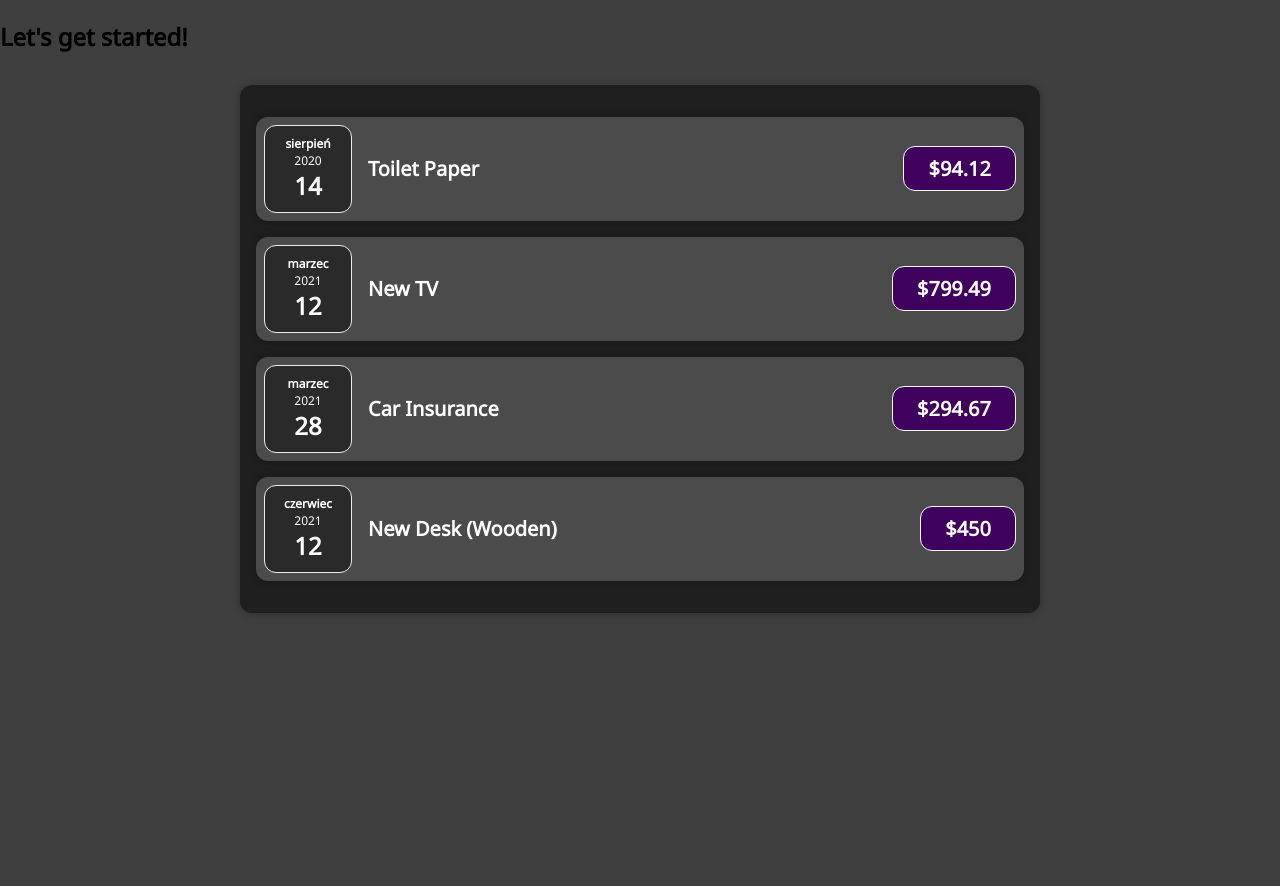
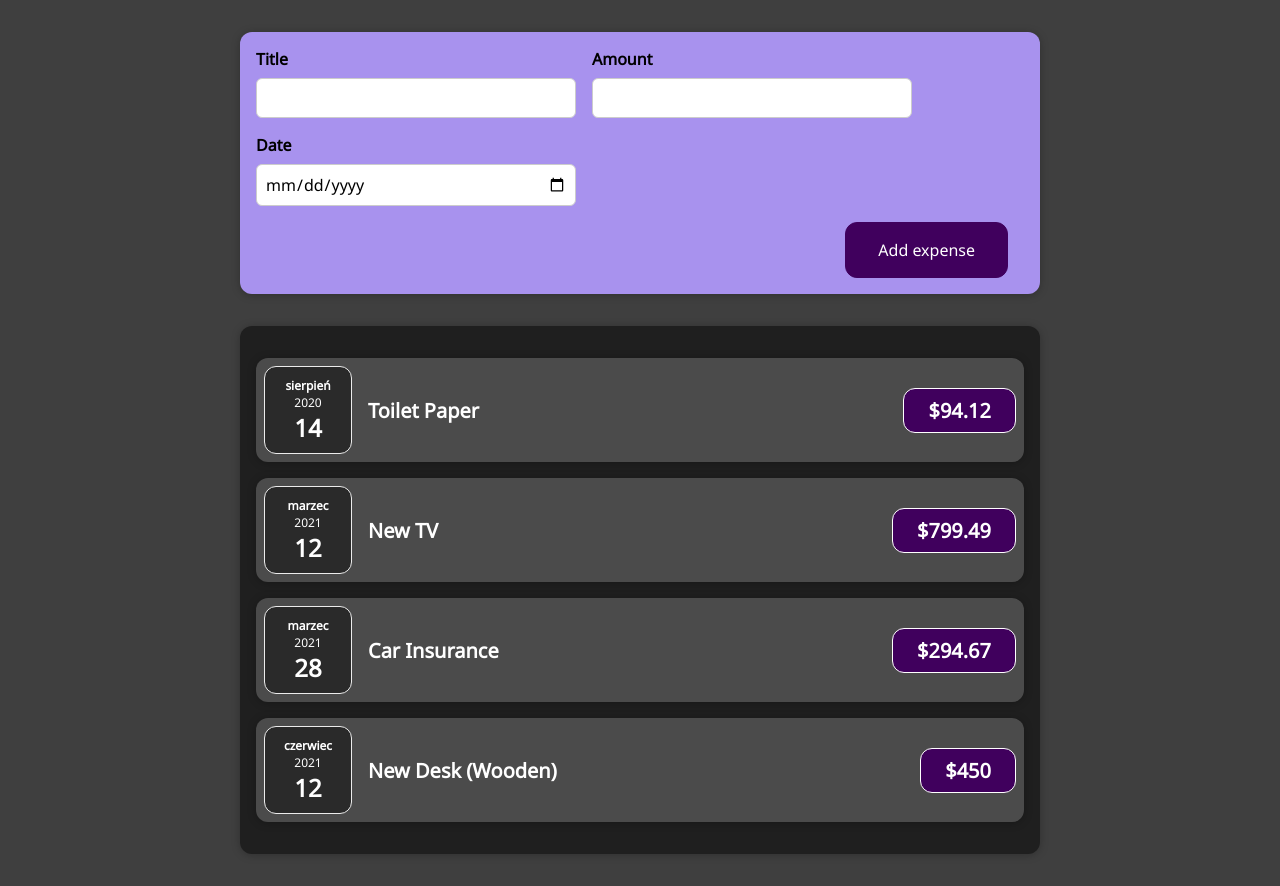
Before and after one commit to lejzab/reimagined-system, a React (Create React App) app in the folder react-complete-guide/: page / in a window 1280 px wide. Before the commit the page ends 800 px from the top, so only its background shows below. Built offline with nearby package versions, Linux system fonts and the light colour scheme.

Commit message:
basic form

```diff
--- a/react-complete-guide/src/App.js
+++ b/react-complete-guide/src/App.js
@@ -1,4 +1,5 @@
 import Expenses from "./components/Expenses/Expenses";
+import NewExpense from "./components/NewExpense/NewExpense";
 
 const App = () => {
     const expenses = [
@@ -30,7 +31,7 @@
 
     return (
         <div>
-            <h2>Let's get started!</h2>
+            <NewExpense/>
             <Expenses items={expenses}/>
         </div>
 
--- /dev/null
+++ b/react-complete-guide/src/components/NewExpense/ExpenseForm.css
@@ -0,0 +1,26 @@
+.new-expense__controls {
+    display: flex;
+    flex-wrap: wrap;
+    gap: 1rem;
+    margin-bottom: 1rem;
+    text-align: left;
+}
+
+.new-expense__control label {
+    font-weight: bold;
+    margin-bottom: 0.5rem;
+    display: block;
+}
+
+.new-expense__control input {
+    font: inherit;
+    padding: 0.5rem;
+    border-radius: 6px;
+    border: 1px solid #ccc;
+    width: 20rem;
+    max-width: 100%;
+}
+
+.new-expense__actions {
+    text-align: right;
+}
--- /dev/null
+++ b/react-complete-guide/src/components/NewExpense/ExpenseForm.js
@@ -0,0 +1,53 @@
+import './ExpenseForm.css'
+import {useState} from "react";
+
+const ExpenseForm = () => {
+    const [enteredTitle, setEnteredTitle] = useState('');
+    const [enteredAmount, setEnteredAmount] = useState('');
+    const [enteredDate, setEnteredDate] = useState('');
+
+    const titleChangeHandler = (event) => {
+        setEnteredTitle(event.target.value)
+        console.log(event.target.value);
+    };
+    const amountChangeHandler = (event) => {
+        setEnteredAmount(event.target.value)
+        console.log(event.target.value);
+    };
+    const dateChangeHandler = (event) => {
+        setEnteredDate(event.target.value)
+        console.log(event.target.value);
+    };
+
+    const submitHandler = (event) => {
+      event.preventDefault();
+      const expenseData = {
+          title: enteredTitle,
+          amount: enteredAmount,
+          date: new Date(enteredDate)
+      };
+      console.log(expenseData)
+    };
+
+    return (<form onSubmit={submitHandler}>
+        <div className="new-expense__controls">
+            <div className="new-expense__control">
+                <label>Title</label>
+                <input type="text" onChange={titleChangeHandler}/>
+            </div>
+            <div className="new-expense__control">
+                <label>Amount</label>
+                <input type="number" min="0.01" step="0.01" onChange={amountChangeHandler}/>
+            </div>
+            <div className="new-expense__control">
+                <label>Date</label>
+                <input type="date" min="2019-01-01" max="2022-12-31" onChange={dateChangeHandler}/>
+            </div>
+        </div>
+        <div className="new-expense__actions">
+            <button type="submit">Add expense</button>
+        </div>
+    </form>);
+}
+
+export default ExpenseForm;
--- /dev/null
+++ b/react-complete-guide/src/components/NewExpense/NewExpence.css
@@ -0,0 +1,38 @@
+.new-expense {
+    background-color: #a892ee;
+    padding: 1rem;
+    margin: 2rem auto;
+    width: 50rem;
+    max-width: 95%;
+    border-radius: 12px;
+    text-align: center;
+    box-shadow: 0 1px 8px rgba(0, 0, 0, 0.25);
+}
+
+.new-expense button {
+    font: inherit;
+    cursor: pointer;
+    padding: 1rem 2rem;
+    border: 1px solid #40005d;
+    background-color: #40005d;
+    color: white;
+    border-radius: 12px;
+    margin-right: 1rem;
+}
+
+.new-expense button:hover,
+.new-expense button:active {
+    background-color: #510674;
+    border-color: #510674;
+}
+
+.new-expense button.alternative {
+    color: #220131;
+    border-color: transparent;
+    background-color: transparent;
+}
+
+.new-expense button.alternative:hover,
+.new-expense button.alternative:active {
+    background-color: #ddb3f8;
+}
--- /dev/null
+++ b/react-complete-guide/src/components/NewExpense/NewExpense.js
@@ -0,0 +1,13 @@
+import './NewExpence.css'
+import ExpenseForm from "./ExpenseForm";
+
+const NewExpense = () => {
+    return (
+        <div className="new-expense">
+            <ExpenseForm/>
+        </div>
+    );
+
+}
+
+export default NewExpense;
```
